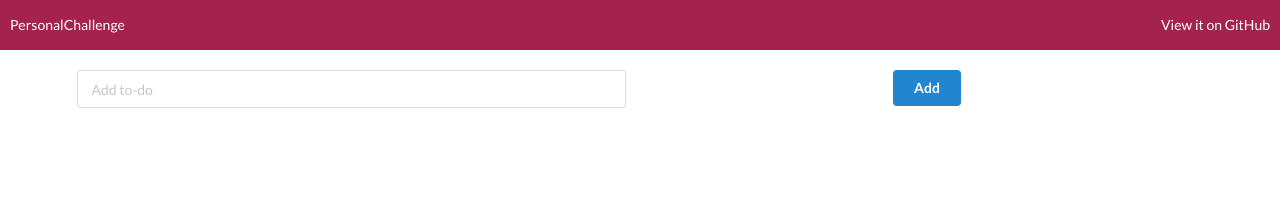
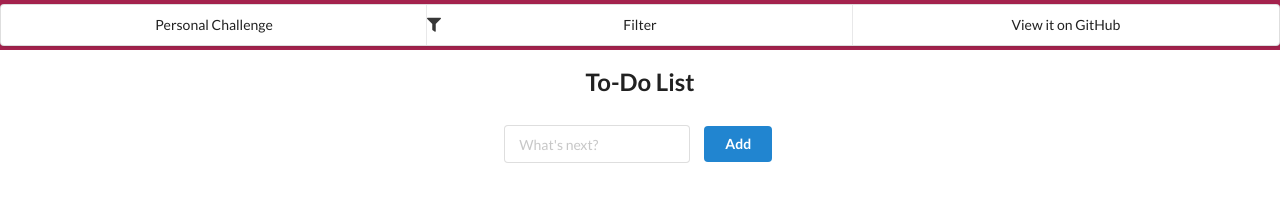
Before and after one commit to Naylin15/js, a website built with webpack: page index.html in a window 1280 px wide. Built offline with nearby package versions, Linux system fonts and the light colour scheme.

Commit message:
feat: add category dropdown
Signed-off-by: Naylin Medina <mejiasnam@gmail.com>

```diff
--- a/index.html
+++ b/index.html
@@ -12,24 +12,47 @@
 </head>
 <body>
     <header class="main-header">
-        <div>
-            PersonalChallenge
+        <div class="ui three item menu">
+            <a class="item">Personal Challenge</a>
+            <div class="ui floating labeled icon dropdown button item" id="categories">
+                <i class="filter icon"></i>
+                <span class="text">Filter</span>
+                    <div class="menu">
+                    <div class="item" data-value="all">
+                        All
+                    </div>
+                    <div class="item" data-value="important">
+                        Important
+                    </div>
+                    <div class="item" data-value="later">
+                        Later
+                    </div>
+                    <div class="item" data-value="tomorrow">
+                        Tomorrow
+                    </div>
+                    </div>
+            </div>
+            <a class="item">View it on GitHub</a>
         </div>
-        <a href="https://github.com/Naylin15/js">View it on GitHub</a>
     </header>
     <section class="add-note">
-            <form id="form-add">
-                <div class="ui stackable two column centered grid container">
-                    <div class="ui center aligned column">
-                        <div class="ui fluid input">
-                            <input type="text" name="noteTitle" id="noteTitle" placeholder="Add to-do" required>
+        <div class="ui centered grid container shadow">
+            <div class="ui container row">
+                <h2 class="ui header">To-Do List</h2>
+            </div>
+            <div class="ui container row">
+                <div class="ui center aligned form">
+                    <form class="ui form" id="form-add">
+                        <div class="inline fields">
+                                <div class="ui fourteen wide field">
+                                    <input type="text" name="noteTitle" id="noteTitle" placeholder="What's next?" required>
+                                </div>
+                                <button type="submit" class="ui primary button center aligned">Add</button>
                         </div>
-                    </div>
-                    <div class="ui center aligned column">
-                        <button type="submit" class="ui primary button center aligned">Add</button>
-                    </div>
+                    </form>
                 </div>
-            </form>
+            </div>
+        </div>
     </section>
     <section class="ui container" id="notes">
     </section>
```
